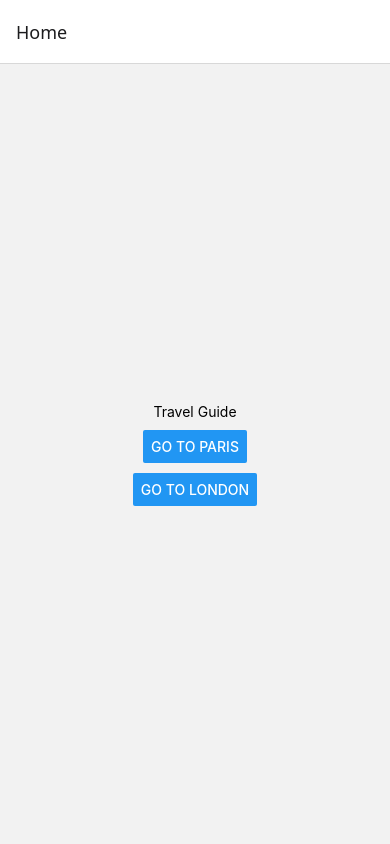
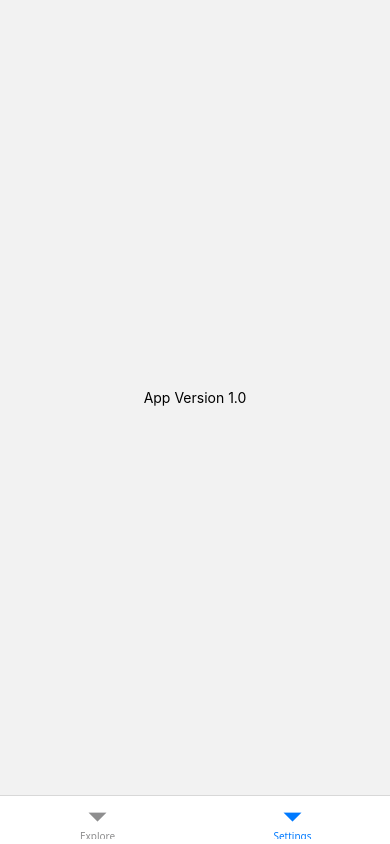
Before and after one commit to damlatezal/TravelApp, a React Native app: screen /Settings in a window 390 px wide. Built offline with nearby package versions, Linux system fonts and the light colour scheme.

Commit message:
feat: implement bottom tab navigator with Explore and Settings tabs (Part 4)

```diff
--- a/App.js
+++ b/App.js
@@ -1,17 +1,30 @@
 import { NavigationContainer } from '@react-navigation/native';
 import { createNativeStackNavigator } from '@react-navigation/native-stack';
+import { createBottomTabNavigator } from '@react-navigation/bottom-tabs';
+
 import HomeScreen from './screens/HomeScreen';
 import DetailsScreen from './screens/DetailsScreen';
+import SettingsScreen from './screens/SettingsScreen';
 
 const Stack = createNativeStackNavigator();
+const Tab = createBottomTabNavigator();
+
+function HomeStack() {
+  return (
+    <Stack.Navigator>
+      <Stack.Screen name="Home" component={HomeScreen} />
+      <Stack.Screen name="Details" component={DetailsScreen} />
+    </Stack.Navigator>
+  );
+}
 
 export default function App() {
   return (
     <NavigationContainer>
-      <Stack.Navigator initialRouteName="Home">
-        <Stack.Screen name="Home" component={HomeScreen} />
-        <Stack.Screen name="Details" component={DetailsScreen} />
-      </Stack.Navigator>
+      <Tab.Navigator screenOptions={{ headerShown: false }}>
+        <Tab.Screen name="Explore" component={HomeStack} />
+        <Tab.Screen name="Settings" component={SettingsScreen} />
+      </Tab.Navigator>
     </NavigationContainer>
   );
 }
--- /dev/null
+++ b/screens/SettingsScreen.js
@@ -0,0 +1,9 @@
+import { View, Text } from 'react-native';
+
+export default function SettingsScreen() {
+  return (
+    <View style={{ flex: 1, justifyContent: 'center', alignItems: 'center' }}>
+      <Text>App Version 1.0</Text>
+    </View>
+  );
+}
```
